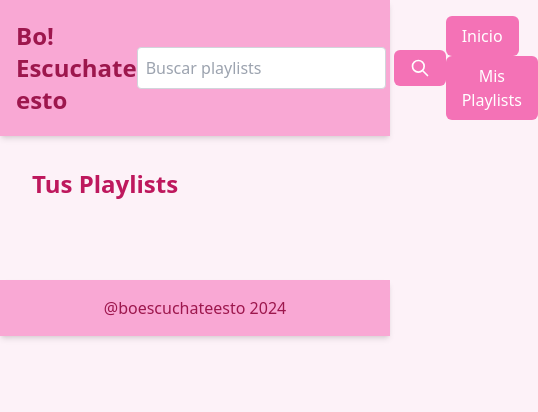
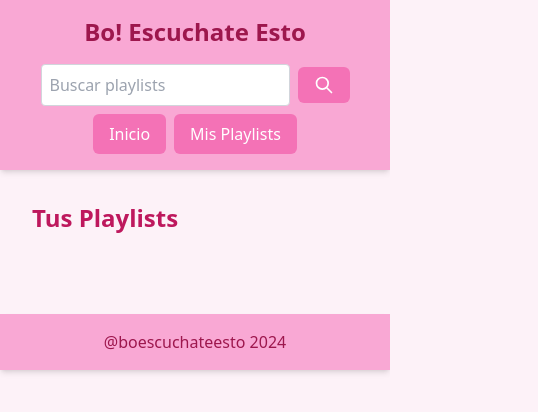
Before and after one commit to camilamartinpereira/preentrega3, a website: page pages/playlists.html in a window 390 px wide. Shown: the whole page, 538 px wide, since content can reach past the window. Drawn offline with nearby package versions, Linux system fonts and the light colour scheme; some packages are replaced by stand-ins of ours; a script that the page names is missing.

Commit message:
responsive

```diff
--- a/pages/playlists.html
+++ b/pages/playlists.html
@@ -9,8 +9,9 @@
     <link rel="stylesheet" href="https://unpkg.com/tippy.js@6/dist/tippy.css">
 </head>
 <body class="bg-pink-50 text-gray-800">
-    <header class="bg-pink-300 p-4 flex justify-between items-center shadow-md">
-        <h1 class="text-2xl font-bold text-pink-800">Bo! Escuchate esto</h1>
+    <header class="bg-pink-300 p-4 flex flex-col sm:flex-row justify-between items-center shadow-md">
+        <h1 class="text-2xl font-bold text-pink-800">Bo! Escuchate Esto</h1>
+        <div class="flex flex-col sm:flex-row items-center space-y-2 sm:space-y-0 sm:space-x-2 mt-4 sm:mt-0">
             <div class="flex items-center space-x-2">
                 <input id="searchInput" type="text" placeholder="Buscar playlists" class="rounded p-2 border border-gray-300 focus:outline-none focus:ring-2 focus:ring-pink-500">
                 <button id="searchBtn" class="bg-pink-400 hover:bg-pink-500 text-white px-4 py-2 rounded-md transition-colors">
@@ -19,15 +20,16 @@
                     </svg>
                 </button>
             </div>
-        <div>
+            <div class="flex space-x-2">
                 <button onclick="location.href='../index.html'" class="bg-pink-400 hover:bg-pink-500 text-white px-4 py-2 rounded-md transition-colors">Inicio</button>
                 <button onclick="location.href='playlists.html'" class="bg-pink-400 hover:bg-pink-500 text-white px-4 py-2 rounded-md transition-colors">Mis Playlists</button>
+            </div>
         </div>
     </header>
 
     <section id="listaPlaylists" class="p-8">
         <h2 class="text-2xl font-bold mb-4 text-pink-700">Tus Playlists</h2>
-        <div id="playlistsContainer" class="grid grid-cols-1 md:grid-cols-2 lg:grid-cols-3 gap-4">
+        <div id="playlistsContainer" class="grid grid-cols-1 sm:grid-cols-2 lg:grid-cols-3 gap-4">
             <!-- Contenido dinámico generado por JS -->
         </div>
     </section>
```
Also changed, not shown: index.html (+7 -5 lines), src/output.css. Lines whose indentation alone changed are shown as unchanged.
